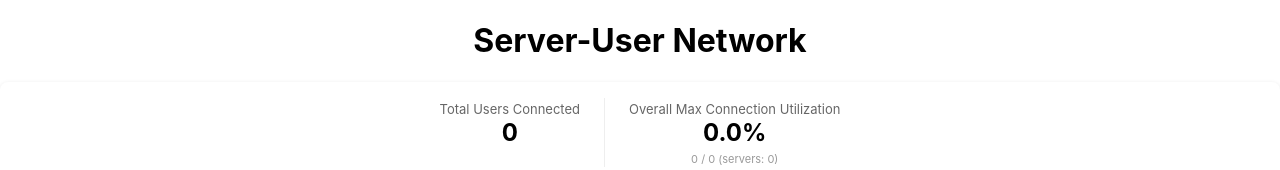
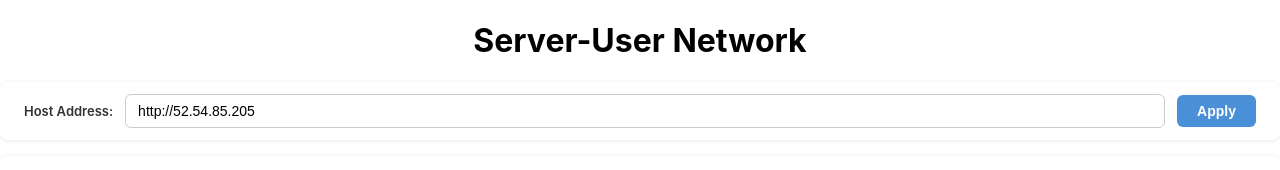
Before and after one commit to jhonnyJET/communications_app, a React (Create React App) app: page / in a window 1280 px wide. Shown: the top 170 px of the page. Built offline with nearby package versions, Linux system fonts and the light colour scheme; no server answers.

Commit message:
WC-XX [FE] add input to update host

```diff
--- a/src/pages/communication/Communication.tsx
+++ b/src/pages/communication/Communication.tsx
@@ -1,4 +1,4 @@
-import React, { FC, useState, useEffect } from 'react'
+import React, { FC, useState, useEffect, useCallback } from 'react'
 import axios from 'axios'
 import { ServerUserNetwork } from '../../components/ServerUserNetwork/ServerUserNetwork'
 import { getHost } from '../../utils/server';
@@ -10,7 +10,8 @@ interface Server {
 
 export const Communication: FC<any> = () => {
   const [servers, setServers] = useState<Server[]>([]);
-
+  const [hostAddress, setHostAddress] = useState<string>(getHost());
+  const [hostInput, setHostInput] = useState<string>(getHost());
 
   const getUsersByServerId = (hostId: string, data: any[]) => {
     console.log('Getting users for serverId:', hostId);
@@ -24,23 +25,37 @@ export const Communication: FC<any> = () => {
       }));
   }
 
-  useEffect(() => {
-    const fetchData = async () => {
-      const response = await axios.get(`${getHost()}/ws-session/all`);
+  const fetchData = useCallback(async (host: string) => {
+    try {
+      const response = await axios.get(`${host}/ws-session/all`);
 
       // Transform payload here before passing to ServerUserNetwork
       const serverData = response.data;
-      const deduplicatedServerIds:string[] = Array.from(new Set(serverData.map((item: any) => item.hostId)));
-      const formattedServerData: Server[] =  deduplicatedServerIds.map((hostId: string) => {
-        const x = getUsersByServerId(hostId, serverData)
-        return {id: hostId, users: x};
+      const deduplicatedServerIds: string[] = Array.from(new Set(serverData.map((item: any) => item.hostId)));
+      const formattedServerData: Server[] = deduplicatedServerIds.map((hostId: string) => {
+        const x = getUsersByServerId(hostId, serverData);
+        return { id: hostId, users: x };
       });
 
       setServers(formattedServerData);
-    };
+    } catch (error) {
+      console.error('Failed to fetch data from host:', host, error);
+    }
+  }, []);
 
-    fetchData();
-  }, []);
+  useEffect(() => {
+    fetchData(hostAddress);
+  }, [hostAddress, fetchData]);
+
+  const handleHostApply = () => {
+    setHostAddress(hostInput);
+  };
+
+  const handleKeyDown = (e: React.KeyboardEvent<HTMLInputElement>) => {
+    if (e.key === 'Enter') {
+      handleHostApply();
+    }
+  };
 
   const totalUsers = servers.reduce((sum, s) => sum + s.users.length, 0);
   const maxCapacity = servers.length * 10;
@@ -49,6 +64,50 @@ export const Communication: FC<any> = () => {
   return (
     <div>
       <h1>Server-User Network</h1>
+      <div style={{
+        display: 'flex',
+        gap: '12px',
+        alignItems: 'center',
+        padding: '12px 24px',
+        marginBottom: '16px',
+        background: '#fff',
+        borderRadius: '8px',
+        boxShadow: '0 1px 4px rgba(0,0,0,0.1)',
+        flexWrap: 'wrap',
+      }}>
+        <label style={{ fontSize: '13px', fontWeight: 600, color: '#333' }}>Host Address:</label>
+        <input
+          type="text"
+          value={hostInput}
+          onChange={(e) => setHostInput(e.target.value)}
+          onKeyDown={handleKeyDown}
+          style={{
+            flex: 1,
+            minWidth: '200px',
+            padding: '8px 12px',
+            fontSize: '14px',
+            border: '1px solid #ccc',
+            borderRadius: '6px',
+            outline: 'none',
+          }}
+          placeholder="e.g. http://localhost:8000"
+        />
+        <button
+          onClick={handleHostApply}
+          style={{
+            padding: '8px 20px',
+            fontSize: '14px',
+            fontWeight: 600,
+            color: '#fff',
+            background: '#4a90d9',
+            border: 'none',
+            borderRadius: '6px',
+            cursor: 'pointer',
+          }}
+        >
+          Apply
+        </button>
+      </div>
       <div style={{
         display: 'flex',
         gap: '24px',
--- a/src/utils/server.ts
+++ b/src/utils/server.ts
@@ -1,16 +1,18 @@
 // Conditional host variable based on NODE_ENV
 const getHost = (): string => {
   const nodeEnv = process.env.NODE_ENV || 'development';
-  const hostEnv = process.env.BE_HOST || 'localhost';
+  const hostEnv = process.env.REACT_APP_SERVER_URL || 'x:8000';
+
+  console.log(`Current NODE_ENV: ${JSON.stringify(process.env)}, using host: ${hostEnv}`);
 
   switch (nodeEnv) {
     case 'production':
-      return `http://${hostEnv}:8000` || 'http://localhost:8000';
+      return `http://${hostEnv}` ;
     case 'test':
-      return process.env.REACT_APP_TEST_HOST || 'http://localhost:8000';
+      return `http://${hostEnv}` ;
     case 'development':
     default:
-      return process.env.REACT_APP_DEV_HOST || 'http://localhost:8000';
+      return `http://${hostEnv}`;
   }
 };
 
```
Also changed, not shown: 2 other files (tests, documents, lock files or other folders).
